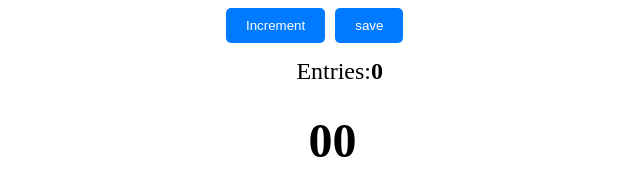
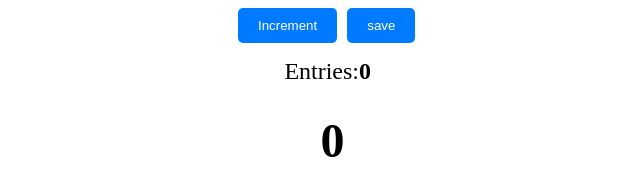
Before and after one commit to TalemanJan/beginner-add-numbers-app, a plain HTML site: page index.html in a window 1280 px wide. Shown: the whole page, without its empty margins (253-893 px from the left). Drawn offline with Linux system fonts and the light colour scheme.

Commit message:
minor changes

```diff
--- a/app.js
+++ b/app.js
@@ -21,7 +21,7 @@ function save1(){
 
 
 // method number 2
-
+// you can use this method aswell
 
 // var inc = document.getElementById("num");
 // var save = document.getElementById("save");
--- a/index.html
+++ b/index.html
@@ -4,15 +4,16 @@
     <meta charset="UTF-8">
     <meta http-equiv="X-UA-Compatible" content="IE=edge">
     <meta name="viewport" content="width=device-width, initial-scale=1.0">
-    <title>Document</title>
+    <title>For my Practice</title>
     <link rel="stylesheet" href="styles.css">
 </head>
 <body>
+
     <div class="main">
 <button id="increment-btn" onclick="add()">Increment</button>
 <button id="save-btn" onclick="save1()" >save</button>
 
-<h2 id="num">00</h2>
+<h2 id="num">0 </h2>
 
 
 <p>Entries:<span id="save">0</span></p>
```
